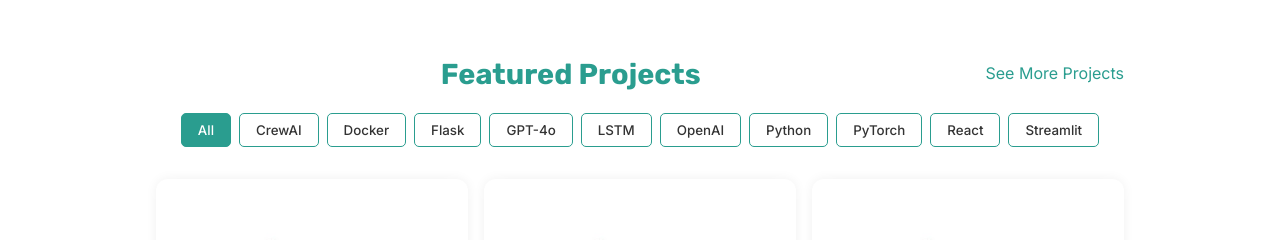
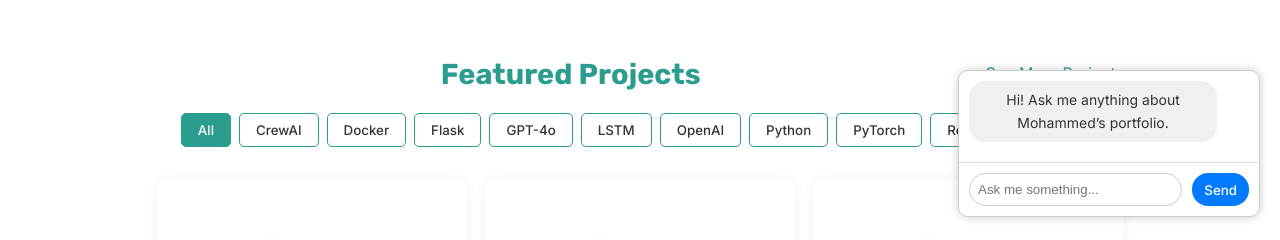
Before and after one commit to MohammedPathariya/MyPortfolio, a React (Create React App) app: page / in a window 1280 px wide. Both pictures are taken after a click on the button 924 px from the left and 36 px from the top of the page. Shown: the part 503-743 px from the top of the page. Built offline with nearby package versions, Linux system fonts and the light colour scheme.

Commit message:
Added the initial basic chatbot functionality

```diff
--- /dev/null
+++ b/src/components/ChatWidget.css
@@ -0,0 +1,61 @@
+.chat-widget {
+  position: fixed;
+  bottom: 80px;
+  right: 20px;
+  width: 300px;
+  max-height: 400px;
+  background: white;
+  border: 1px solid #ccc;
+  border-radius: 10px;
+  display: flex;
+  flex-direction: column;
+  box-shadow: 0 0 10px rgba(0, 0, 0, 0.2);
+  z-index: 1001;
+}
+
+.chat-messages {
+  flex: 1;
+  padding: 10px;
+  overflow-y: auto;
+  font-size: 14px;
+}
+
+.chat-message {
+  margin-bottom: 10px;
+  padding: 8px 12px;
+  border-radius: 16px;
+  max-width: 80%;
+}
+
+.chat-message.user {
+  background-color: #daf1ff;
+  align-self: flex-end;
+}
+
+.chat-message.bot {
+  background-color: #f0f0f0;
+  align-self: flex-start;
+}
+
+.chat-input {
+  display: flex;
+  padding: 10px;
+  border-top: 1px solid #ddd;
+}
+
+.chat-input input {
+  flex: 1;
+  padding: 8px;
+  border: 1px solid #ccc;
+  border-radius: 20px;
+  margin-right: 10px;
+}
+
+.chat-input button {
+  padding: 8px 12px;
+  background-color: #007bff;
+  color: white;
+  border: none;
+  border-radius: 16px;
+  cursor: pointer;
+}
--- /dev/null
+++ b/src/components/ChatWidget.js
@@ -0,0 +1,51 @@
+// src/components/ChatWidget.js
+import React, { useState } from 'react';
+import './ChatWidget.css';
+
+const ChatWidget = ({ isOpen }) => {
+  const [messages, setMessages] = useState([
+    { sender: 'bot', text: 'Hi! Ask me anything about Mohammed’s portfolio.' }
+  ]);
+  const [input, setInput] = useState('');
+
+  const handleSend = () => {
+    if (input.trim() === '') return;
+
+    const userMessage = { sender: 'user', text: input };
+    const botReply = {
+      sender: 'bot',
+      text: 'Mohammed completed his undergrad in AI & DS from Pune University in 2024.'
+    };
+
+    setMessages(prev => [...prev, userMessage, botReply]);
+    setInput('');
+  };
+
+  if (!isOpen) return null;
+
+  return (
+    <div className="chat-widget">
+      <div className="chat-messages">
+        {messages.map((msg, idx) => (
+          <div
+            key={idx}
+            className={`chat-message ${msg.sender === 'user' ? 'user' : 'bot'}`}
+          >
+            {msg.text}
+          </div>
+        ))}
+      </div>
+      <div className="chat-input">
+        <input
+          type="text"
+          value={input}
+          onChange={e => setInput(e.target.value)}
+          placeholder="Ask me something..."
+        />
+        <button onClick={handleSend}>Send</button>
+      </div>
+    </div>
+  );
+};
+
+export default ChatWidget;
--- a/src/components/Header.js
+++ b/src/components/Header.js
@@ -1,17 +1,21 @@
-import React from 'react';
+import React, { useState } from 'react';
 import './Header.css';
 import ThemeToggle from './ThemeToggle';
 import { TbMessageChatbot } from 'react-icons/tb';
+import ChatWidget from './ChatWidget';
 
 const Header = () => {
+  const [showChat, setShowChat] = useState(false);
+
   const handleChatClick = () => {
-    // TODO: hook this up to open your chat widget/modal
+    setShowChat(prev => !prev);
   };
 
   return (
+    <>
       <header className="site-header">
         <div className="header-container">
-        {/* Nav links always visible, inline */}
+          {/* Nav links */}
           <nav className="nav-links">
             <a href="#home">Home</a>
             <a href="#projects">Projects</a>
@@ -32,6 +36,10 @@ const Header = () => {
           </div>
         </div>
       </header>
+
+      {/* Render chatbot */}
+      <ChatWidget isOpen={showChat} />
+    </>
   );
 };
 
```
Lines whose indentation alone changed are shown as unchanged.
